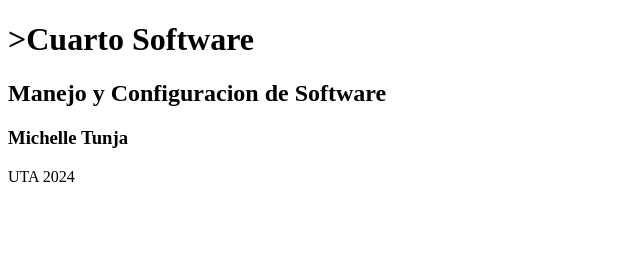
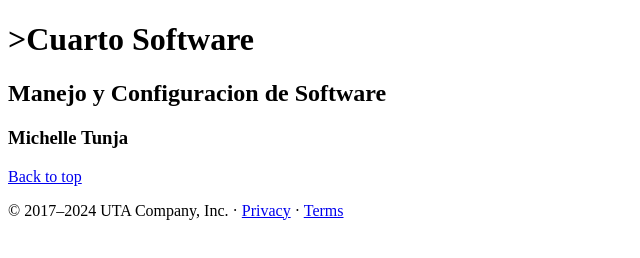
Before and after one commit to Ale-2906/github_remote, a plain HTML site: page index.html in a window 1280 px wide. Shown: the whole page, without its empty margins (0-640 px from the left). Drawn offline with Linux system fonts and the light colour scheme.

Commit message:
Se modifico el footer

```diff
--- a/index.html
+++ b/index.html
@@ -12,7 +12,8 @@
     <h2>Manejo y Configuracion de Software</h2>
   <h3>Michelle Tunja</h3>
 </body>
-<footer>
-  UTA 2024
-</footer>
+<footer class="container">
+  <p class="float-end"><a href="#">Back to top</a></p>
+  <p>&copy; 2017–2024  UTA Company, Inc. &middot; <a href="#">Privacy</a> &middot; <a href="#">Terms</a></p>
+    </footer>
 </html>
```
